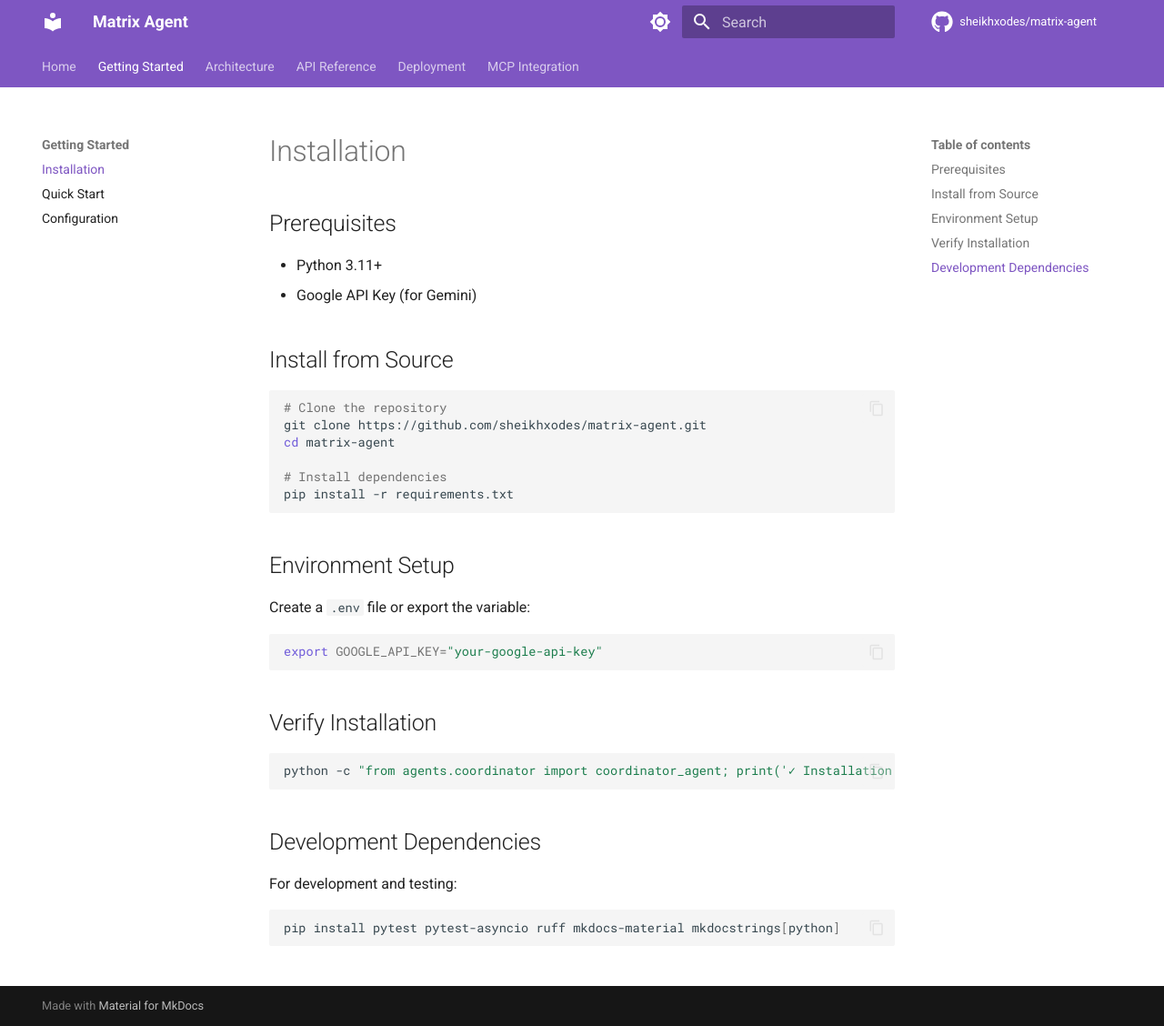
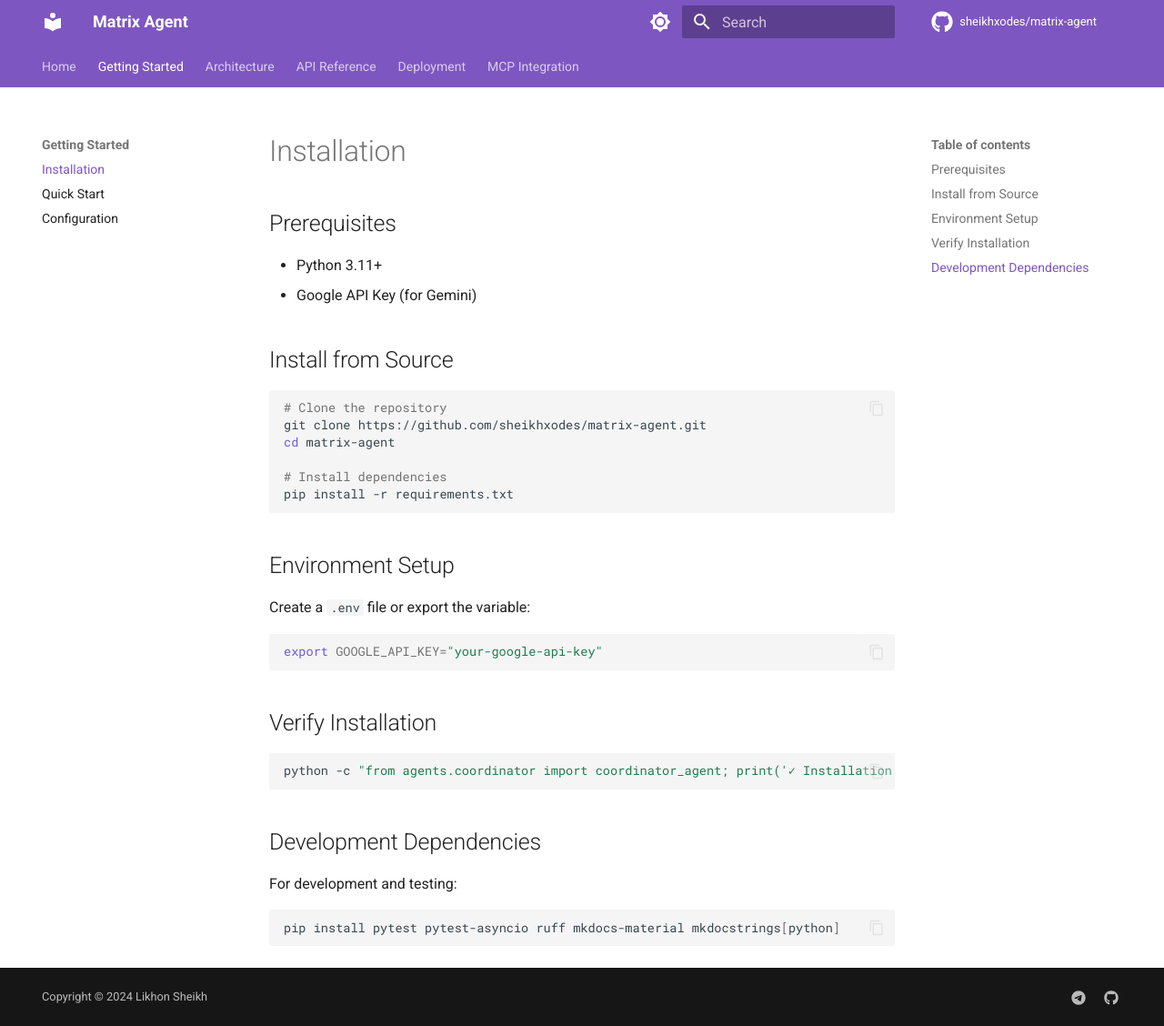
Before and after one commit to sheikhxodes/matrix-agent, an MkDocs documentation site: the page built from docs/getting-started/installation.md, in a window 1280 px wide and 1128 px high. Shown: the whole window at 91% size. Built offline with MkDocs 1.6.1 and Material for MkDocs 9.7.7, drawn with Linux system fonts in a browser that asks for light colours; comment, search, counter and statistics services are not loaded.

Commit message:
Add author (Likhon Sheikh) and social footer with Telegram

```diff
--- a/mkdocs.yml
+++ b/mkdocs.yml
@@ -1,8 +1,10 @@
 site_name: Matrix Agent
 site_description: General-purpose AI Agent with multi-step planning and interleaved thinking
+site_author: Likhon Sheikh
 site_url: https://sheikhxodes.github.io/matrix-agent
 repo_url: https://github.com/sheikhxodes/matrix-agent
 repo_name: sheikhxodes/matrix-agent
+copyright: Copyright &copy; 2024 Likhon Sheikh
 
 theme:
   name: material
@@ -28,6 +30,16 @@ theme:
     - content.code.copy
   icon:
     repo: fontawesome/brands/github
+
+extra:
+  social:
+    - icon: fontawesome/brands/telegram
+      link: https://t.me/likhonsheikh
+      name: Likhon Sheikh on Telegram
+    - icon: fontawesome/brands/github
+      link: https://github.com/sheikhxodes
+      name: GitHub
+  generator: false
 
 plugins:
   - search
```
